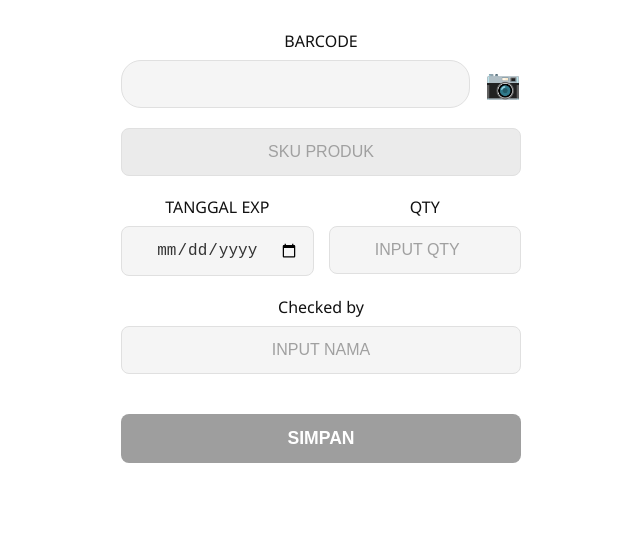
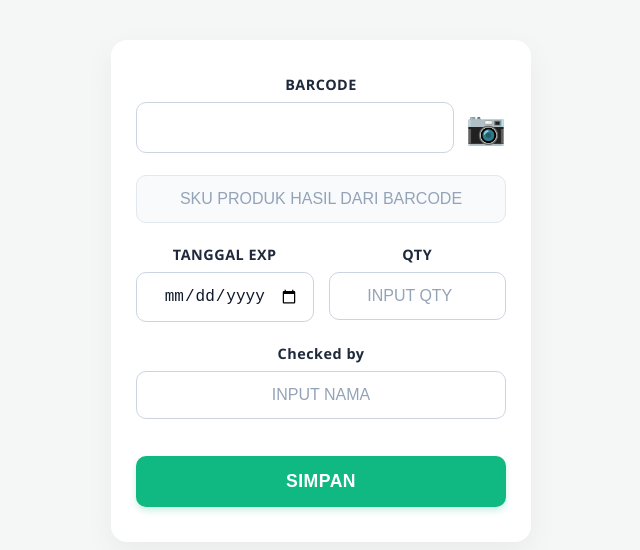
Before and after one commit to ainxpro6/inbound-system, a plain HTML site: page index.html in a window 1280 px wide. Shown: the whole page, without its empty margins (319-959 px from the left). Drawn offline with Linux system fonts and the light colour scheme.

Commit message:
Update index.html

```diff
--- a/index.html
+++ b/index.html
@@ -6,23 +6,31 @@
   <title>Inbound Scanner</title>
 
   <style>
-    /* Tema Putih Clean */
+    /* Tema Elegan & Modern */
     body {
       font-family: 'Segoe UI', Tahoma, Geneva, Verdana, sans-serif;
-      background-color: #ffffff;
+      background-color: #f4f7f6; /* Background luar abu-abu sangat soft */
       color: #333333;
       display: flex;
       justify-content: center;
-      padding: 30px 20px;
+      align-items: flex-start;
+      padding: 40px 20px;
       margin: 0;
+      min-height: 100vh;
     }
 
+    /* Kotak Form Utama (Card Effect) */
     .container {
       width: 100%;
-      max-width: 400px;
+      max-width: 420px;
+      background-color: #ffffff;
+      padding: 35px 25px;
+      border-radius: 16px;
+      box-shadow: 0 10px 30px rgba(0, 0, 0, 0.05); /* Bayangan lembut */
       display: flex;
       flex-direction: column;
-      gap: 20px;
+      gap: 22px;
+      box-sizing: border-box;
     }
 
     .form-group {
@@ -32,68 +40,77 @@
       width: 100%;
     }
 
+    /* Typografi Label */
     label {
-      font-size: 1rem;
+      font-size: 0.9rem;
       margin-bottom: 8px;
-      color: #111111;
-      font-weight: 500;
+      color: #1e293b;
+      font-weight: 600;
       text-align: center;
+      letter-spacing: 0.5px;
     }
 
+    /* Style Input Umum */
     input {
       width: 100%;
       padding: 14px;
-      background-color: #f5f5f5;
-      border: 1px solid #e0e0e0;
-      border-radius: 8px;
-      color: #333333;
+      background-color: #ffffff;
+      border: 1.5px solid #cbd5e1; /* Border abu-abu tegas */
+      border-radius: 10px;
+      color: #0f172a;
       font-size: 1rem;
+      font-weight: 500;
       text-align: center;
       box-sizing: border-box;
       outline: none;
-      transition: border-color 0.2s;
+      transition: all 0.3s ease;
     }
 
     input::placeholder {
-      color: #a0a0a0;
+      color: #94a3b8;
+      font-weight: 400;
     }
 
+    /* Efek Glow Biru saat kolom diklik/diisi */
     input:focus {
-      border-color: #999999;
-      background-color: #ffffff;
+      border-color: #3b82f6;
+      box-shadow: 0 0 0 4px rgba(59, 130, 246, 0.15);
     }
 
+    /* Baris khusus untuk Barcode & Kamera */
     .barcode-group {
       display: flex;
       flex-direction: row;
       align-items: center;
       justify-content: center;
-      gap: 15px;
+      gap: 12px;
       width: 100%;
     }
 
     .barcode-group input {
-      border-radius: 20px;
       flex: 1;
+      font-size: 1.1rem; /* Barcode sedikit lebih besar hurufnya */
+      letter-spacing: 1px;
     }
 
     .camera-btn {
       background: none;
       border: none;
-      font-size: 1.8rem;
+      font-size: 2rem;
       cursor: pointer;
-      color: #555555;
+      color: #64748b;
       padding: 0;
       display: flex;
       align-items: center;
-      transition: transform 0.2s;
+      transition: transform 0.2s, color 0.2s;
     }
 
     .camera-btn:hover {
       transform: scale(1.1);
-      color: #000000;
+      color: #3b82f6;
     }
 
+    /* Baris khusus Tanggal & QTY agar sejajar */
     .row-2 {
       display: flex;
       gap: 15px;
@@ -104,47 +121,67 @@
       flex: 1;
     }
 
+    /* Input khusus yang readonly (Otomatis & Tidak bisa diedit) */
     .readonly-input {
-      background-color: #ebebeb;
-      color: #666666;
+      background-color: #f8fafc;
+      border-color: #e2e8f0;
+      color: #64748b;
       cursor: not-allowed;
     }
 
-    /* Gaya Tombol Umum */
+    .readonly-input:focus {
+      border-color: #e2e8f0;
+      box-shadow: none;
+    }
+
+    /* Style Tombol Aksi */
     button.action-btn {
       width: 100%;
-      padding: 14px;
-      background-color: #9e9e9e;
+      padding: 15px;
+      background-color: #10b981; /* Warna Hijau Elegan untuk Simpan */
       border: none;
       color: #ffffff;
       font-size: 1.1rem;
-      font-weight: bold;
+      font-weight: 700;
+      letter-spacing: 0.5px;
       cursor: pointer;
-      border-radius: 8px;
-      transition: background-color 0.2s, opacity 0.2s;
+      border-radius: 10px;
+      transition: all 0.2s ease;
       margin-top: 5px;
+      box-shadow: 0 4px 6px rgba(16, 185, 129, 0.2);
     }
 
     button.action-btn:hover {
-      background-color: #888888;
+      background-color: #059669;
+      transform: translateY(-1px);
+      box-shadow: 0 6px 8px rgba(16, 185, 129, 0.3);
     }
 
     button.action-btn:active {
-      opacity: 0.8;
+      transform: translateY(1px);
+      box-shadow: 0 2px 4px rgba(16, 185, 129, 0.2);
     }
 
     button.action-btn:disabled {
-      background-color: #cccccc;
-      color: #7a7a7a;
+      background-color: #cbd5e1;
+      box-shadow: none;
       cursor: not-allowed;
+      transform: none;
     }
 
-    /* Gaya Khusus Tombol Request Update (Warna Gelap) */
+    /* Style Tombol Request Update */
     button.request-btn {
-      background-color: #333333;
+      background-color: #475569; /* Warna Slate/Abu gelap kebiruan */
+      box-shadow: 0 4px 6px rgba(71, 85, 105, 0.2);
     }
+
     button.request-btn:hover {
-      background-color: #111111;
+      background-color: #334155;
+      box-shadow: 0 6px 8px rgba(71, 85, 105, 0.3);
+    }
+
+    button.request-btn:active {
+      box-shadow: 0 2px 4px rgba(71, 85, 105, 0.2);
     }
   </style>
 </head>
@@ -163,7 +200,7 @@
 
     <!-- SKU PRODUK -->
     <div class="form-group">
-      <input type="text" id="sku" class="readonly-input" placeholder="SKU PRODUK" readonly>
+      <input type="text" id="sku" class="readonly-input" placeholder="SKU PRODUK HASIL DARI BARCODE" readonly>
     </div>
 
     <!-- TANGGAL EXP & QTY -->
@@ -184,8 +221,8 @@
       <input type="text" id="checkedBy" placeholder="INPUT NAMA">
     </div>
 
-    <!-- BUTTONS (Sekarang numpuk di satu tempat dan bergantian muncul) -->
-    <div style="margin-top: 15px;">
+    <!-- BUTTONS -->
+    <div style="margin-top: 10px;">
       <button class="action-btn" id="btnSimpan" onclick="simpanData()">SIMPAN</button>
       <button class="action-btn request-btn" id="btnRequest" onclick="requestUpdate()" style="display: none;">REQUEST UPDATE DATA</button>
     </div>
@@ -218,7 +255,6 @@
       if (barcodeValue.trim().length > 0) {
         skuInput.value = "Mencari SKU...";
 
-        // Reset tampilan tombol ke awal selama proses mencari
         btnSimpan.style.display = "block";
         btnRequest.style.display = "none";
 
@@ -243,12 +279,10 @@
 
         if (result.status === "success") {
           skuInput.value = result.sku;
-          // SKU Ketemu: Munculkan SIMPAN, Sembunyikan REQUEST
           btnSimpan.style.display = "block";
           btnRequest.style.display = "none";
         } else if (result.status === "not_found") {
           skuInput.value = result.sku;
-          // SKU Gak Ketemu: Sembunyikan SIMPAN, Munculkan REQUEST
           btnSimpan.style.display = "none";
           btnRequest.style.display = "block";
         } else {
@@ -320,24 +354,21 @@
       }
     }
 
-    // Fungsi Request Update yang baru
     async function requestUpdate() {
       const barcode = document.getElementById('barcode').value;
       const expDate = document.getElementById('expDate').value;
       const qty = document.getElementById('qty').value;
       const checkedBy = document.getElementById('checkedBy').value;
 
-      // Tetap validasi data lain agar tidak kosong
       if(!barcode || !qty || !checkedBy || !expDate) {
         alert("Barcode, Tanggal Exp, QTY, dan Checked By tetap wajib diisi untuk Request!");
         return;
       }
 
       const btn = document.getElementById('btnRequest');
-      btn.innerText = "MENGIRIM REQUEST...";
+      btn.innerText = "MENGIRIM...";
       btn.disabled = true;
 
-      // Payload disiapkan, perhatikan bagian SKU sengaja dikirim string kosong ""
       const payload = {
         barcode: barcode,
         sku: "",
@@ -359,14 +390,12 @@
 
         if(result.status === "success") {
           alert("Berhasil! Data masuk ke Sheet dan menunggu update SKU dari Admin.");
-          // Bersihkan form
           document.getElementById('barcode').value = '';
           document.getElementById('sku').value = '';
           document.getElementById('expDate').value = '';
           document.getElementById('qty').value = '';
           document.getElementById('barcode').focus();
 
-          // Kembalikan tampilan ke tombol Simpan
           document.getElementById('btnSimpan').style.display = "block";
           btn.style.display = "none";
         } else {
```
